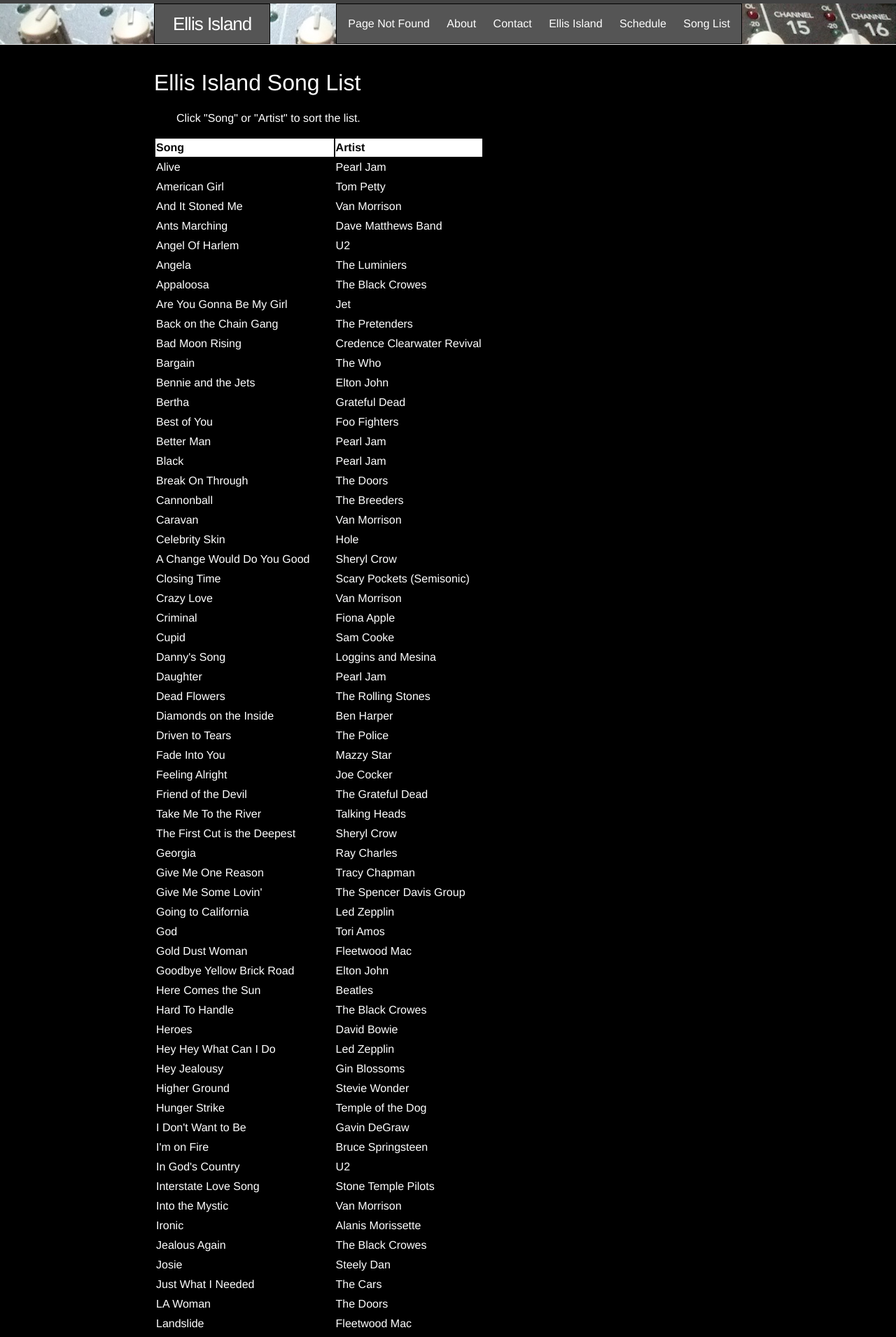
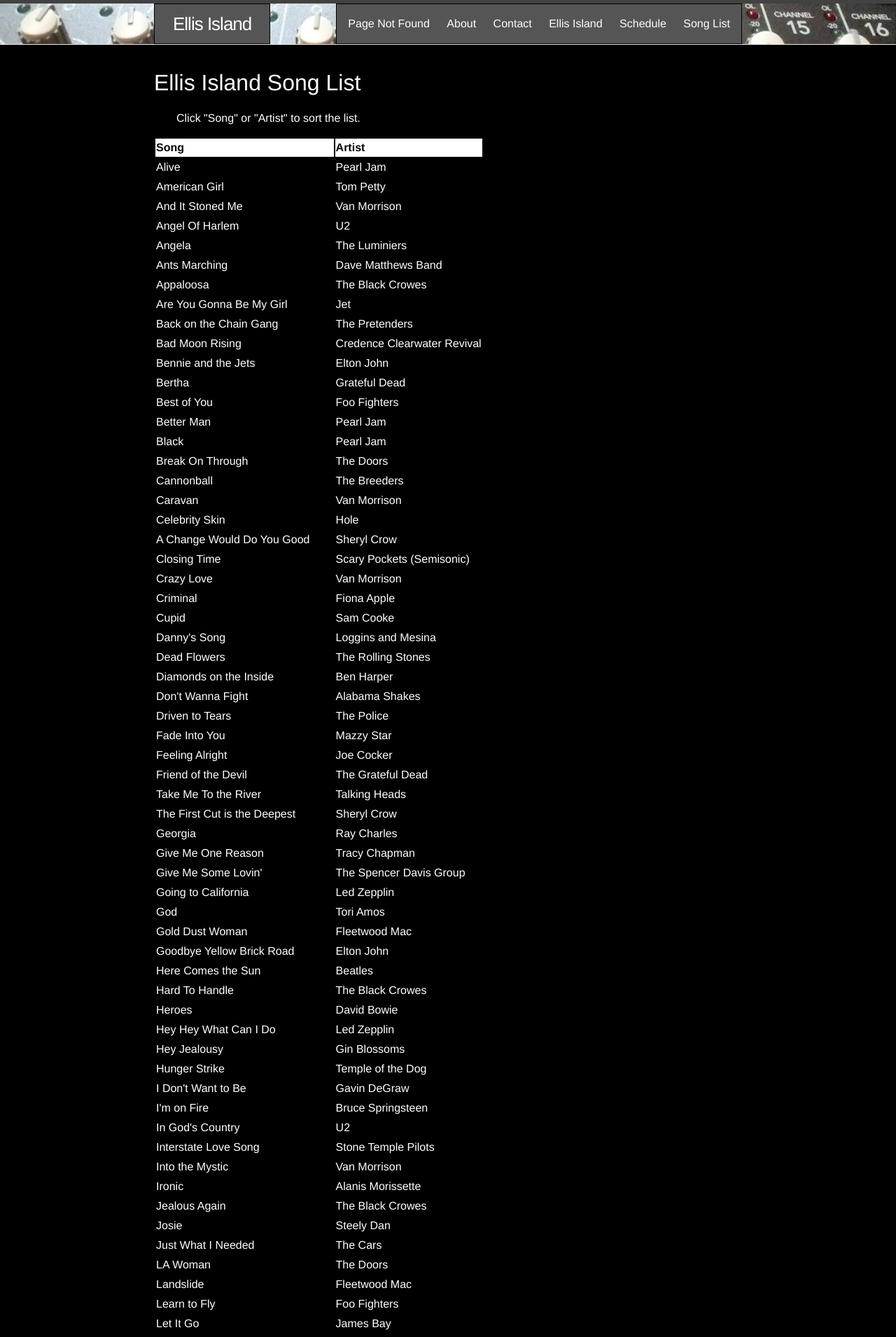
Before and after one commit to jimm/www-ellisislandband-net, a Jekyll site: the page built from song-list.md, in a window 1280 px wide. Shown: the top 1910 px of the page at 70% size. Built offline with Jekyll 4.4.1, drawn with Linux system fonts in a browser that asks for light colours; some of the changed text lies outside the part shown.

Commit message:
css and song sort improvements; song list update

```diff
--- a/_sass/_layout.scss
+++ b/_sass/_layout.scss
@@ -305,6 +305,7 @@
             color: $background-color;
             text-decoration: none;
             &:hover {
+                cursor: pointer;
                 color: $background-color;
             }
         }
--- a/song-list.md
+++ b/song-list.md
@@ -8,21 +8,20 @@
 <p>Click "Song" or "Artist" to sort the list.</p>
 <table class="songlist" id="songlist">
 <tr>
-  <th><a href="#" onclick="sort_by_title();">Song</a></th>
-  <th><a href="#" onclick="sort_by_artist();">Artist</a></th>
+  <th class="sorter" onclick="sort_by_title();">Song</th>
+  <th class="sorter" onclick="sort_by_artist();">Artist</th>
 </tr>
 <!-- start list -->
 <tr><td>Alive</td><td>Pearl Jam</td></tr>
 <tr><td>American Girl</td><td>Tom Petty</td></tr>
 <tr><td>And It Stoned Me</td><td>Van Morrison</td></tr>
-<tr><td>Ants Marching</td><td>Dave Matthews Band</td></tr>
 <tr><td>Angel Of Harlem</td><td>U2</td></tr>
 <tr><td>Angela</td><td>The Luminiers</td></tr>
+<tr><td>Ants Marching</td><td>Dave Matthews Band</td></tr>
 <tr><td>Appaloosa</td><td>The Black Crowes</td></tr>
 <tr><td>Are You Gonna Be My Girl</td><td>Jet</td></tr>
 <tr><td>Back on the Chain Gang</td><td>The Pretenders</td></tr>
 <tr><td>Bad Moon Rising</td><td>Credence Clearwater Revival</td></tr>
-<tr><td>Bargain</td><td>The Who</td></tr>
 <tr><td>Bennie and the Jets</td><td>Elton John</td></tr>
 <tr><td>Bertha</td><td>Grateful Dead</td></tr>
 <tr><td>Best of You</td><td>Foo Fighters</td></tr>
@@ -38,9 +37,9 @@
 <tr><td>Criminal</td><td>Fiona Apple</td></tr>
 <tr><td>Cupid</td><td>Sam Cooke</td></tr>
 <tr><td>Danny's Song</td><td>Loggins and Mesina</td></tr>
-<tr><td>Daughter</td><td>Pearl Jam</td></tr>
 <tr><td>Dead Flowers</td><td>The Rolling Stones</td></tr>
 <tr><td>Diamonds on the Inside</td><td>Ben Harper</td></tr>
+<tr><td>Don't Wanna Fight</td><td>Alabama Shakes</td></tr>
 <tr><td>Driven to Tears</td><td>The Police</td></tr>
 <tr><td>Fade Into You</td><td>Mazzy Star</td></tr>
 <tr><td>Feeling Alright</td><td>Joe Cocker</td></tr>
@@ -59,7 +58,6 @@
 <tr><td>Heroes</td><td>David Bowie</td></tr>
 <tr><td>Hey Hey What Can I Do</td><td>Led Zepplin</td></tr>
 <tr><td>Hey Jealousy</td><td>Gin Blossoms</td></tr>
-<tr><td>Higher Ground</td><td>Stevie Wonder</td></tr>
 <tr><td>Hunger Strike</td><td>Temple of the Dog</td></tr>
 <tr><td>I Don't Want to Be</td><td>Gavin DeGraw</td></tr>
 <tr><td>I'm on Fire</td><td>Bruce Springsteen</td></tr>
```
Also changed, not shown: other parts of song-list.md (+0 -2 lines).
